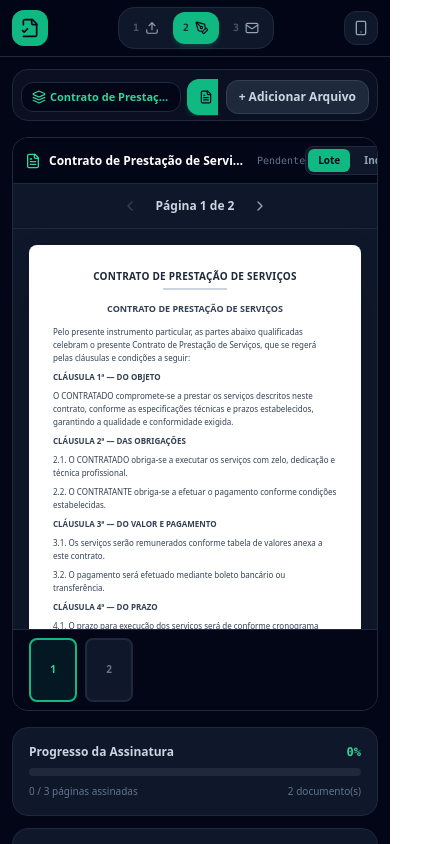
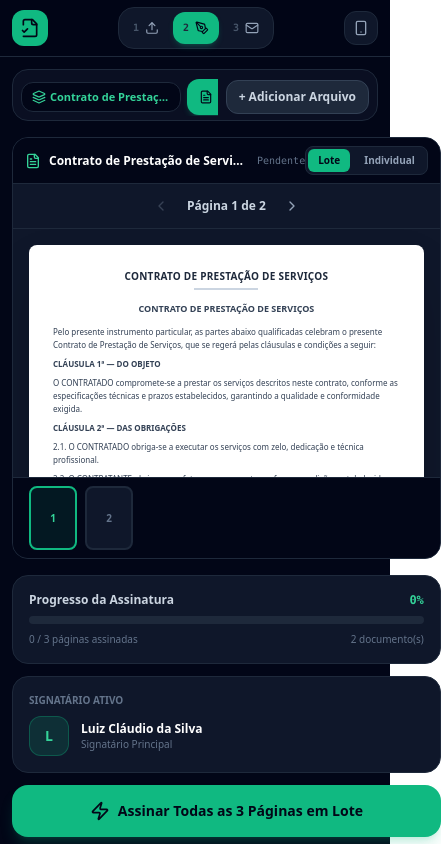
Before and after one commit to luizclaudiodasilvabezerra-coder/Assinatura-f-cil-Log, a React (Vite) app: page / in a window 390 px wide. Shown: the top 844 px of the page, 441 px wide, since content can reach past the window. Built offline with nearby package versions, Linux system fonts and the light colour scheme.

Commit message:
Corrigir layout responsivo do visualizador de documentos usando container queries
Co-authored-by: luizclaudiodasilvabezerra-coder <302276959+luizclaudiodasilvabezerra-coder@users.noreply.github.com>

```diff
--- a/src/App.tsx
+++ b/src/App.tsx
@@ -740,7 +740,7 @@ export default function App() {
       {/* Main Container */}
       <main className="flex-1 flex flex-col p-3 sm:p-5 max-w-7xl mx-auto w-full">
         <div
-          className={`w-full mx-auto transition-all ${
+          className={`w-full mx-auto transition-all cq-container ${
             isMobileSimulator
               ? 'max-w-md border-8 border-slate-800 rounded-[40px] p-2 bg-slate-900 shadow-2xl my-2'
               : ''
@@ -836,9 +836,9 @@ export default function App() {
 
               {/* Central Layout: Viewer + Actions Toolbar */}
               {files.length > 0 && currentFile ? (
-                <div className="grid grid-cols-1 lg:grid-cols-12 gap-4 items-start">
+                <div className="grid grid-cols-1 lg:grid-cols-12 gap-4 items-start cq-stack-grid">
                   {/* Left / Center: Interactive Multi-Page Document Canvas */}
-                  <div className="lg:col-span-8 h-[68vh] min-h-[500px]">
+                  <div className="lg:col-span-8 h-[50vh] min-h-[300px] lg:h-[68vh] lg:min-h-[500px] cq-stack-col cq-viewer-height">
                     <DocumentViewer
                       currentFile={currentFile}
                       currentPageIndex={activePageIndex}
@@ -855,7 +855,7 @@ export default function App() {
                   </div>
 
                   {/* Right / Bottom: 1-Click Batch Signing & Settings */}
-                  <div className="lg:col-span-4 space-y-4">
+                  <div className="lg:col-span-4 space-y-4 cq-stack-col">
                     <BatchSigningToolbar
                       totalFiles={files.length}
                       totalPages={totalPages}
--- a/src/components/DocumentViewer.tsx
+++ b/src/components/DocumentViewer.tsx
@@ -129,10 +129,10 @@ export function DocumentViewer({
                 className="absolute inset-0 w-full h-full object-contain"
               />
             ) : currentFile.fileType === 'application/pdf' ? (
-              <embed
+              <iframe
                 src={currentFile.fileDataUrl}
-                type="application/pdf"
-                className="absolute inset-0 w-full h-full"
+                title={currentFile.name}
+                className="absolute inset-0 w-full h-full border-0"
               />
             ) : (
               <div className="absolute inset-0 flex flex-col items-center justify-center p-6 text-center">
--- a/src/components/EnvelopeTrackingView.tsx
+++ b/src/components/EnvelopeTrackingView.tsx
@@ -62,7 +62,7 @@ export function EnvelopeTrackingView({
           </button>
         </div>
       ) : (
-        <div className="grid grid-cols-1 md:grid-cols-2 gap-3">
+        <div className="grid grid-cols-1 md:grid-cols-2 gap-3 cq-stack-grid">
           {envelopes.map((env) => {
             const totalPages = env.files.reduce((acc, f) => acc + f.pageCount, 0);
             const signedPages = env.files.reduce(
--- a/src/index.css
+++ b/src/index.css
@@ -24,3 +24,21 @@ body {
 ::-webkit-scrollbar-thumb:hover {
   background: #475569;
 }
+
+/* Container queries for mobile simulator — stack grids when container is narrow */
+.cq-container {
+  container-type: inline-size;
+}
+
+@container (max-width: 500px) {
+  .cq-stack-grid {
+    grid-template-columns: 1fr !important;
+  }
+  .cq-stack-col {
+    grid-column: auto !important;
+  }
+  .cq-viewer-height {
+    height: 50vh !important;
+    min-height: 300px !important;
+  }
+}
```
